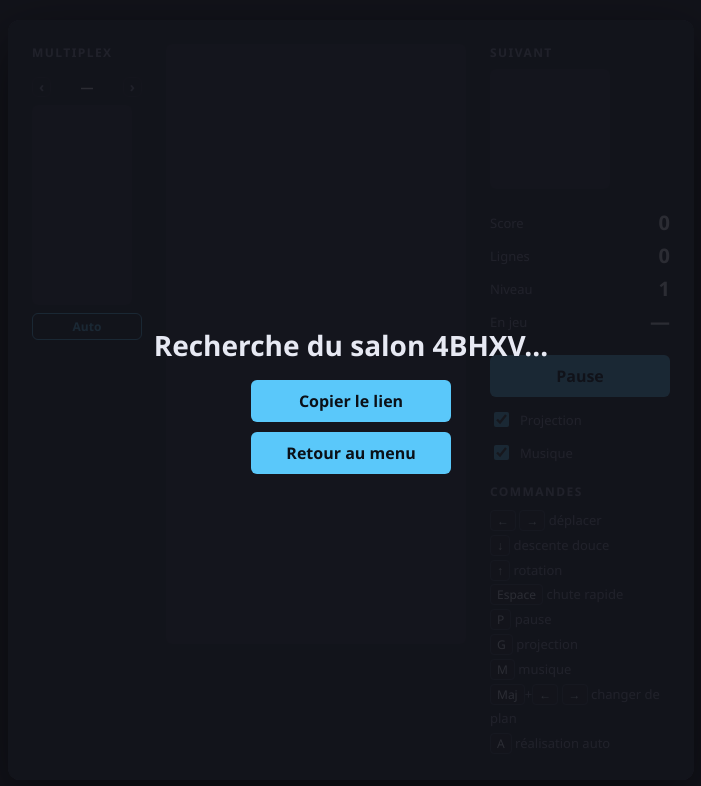
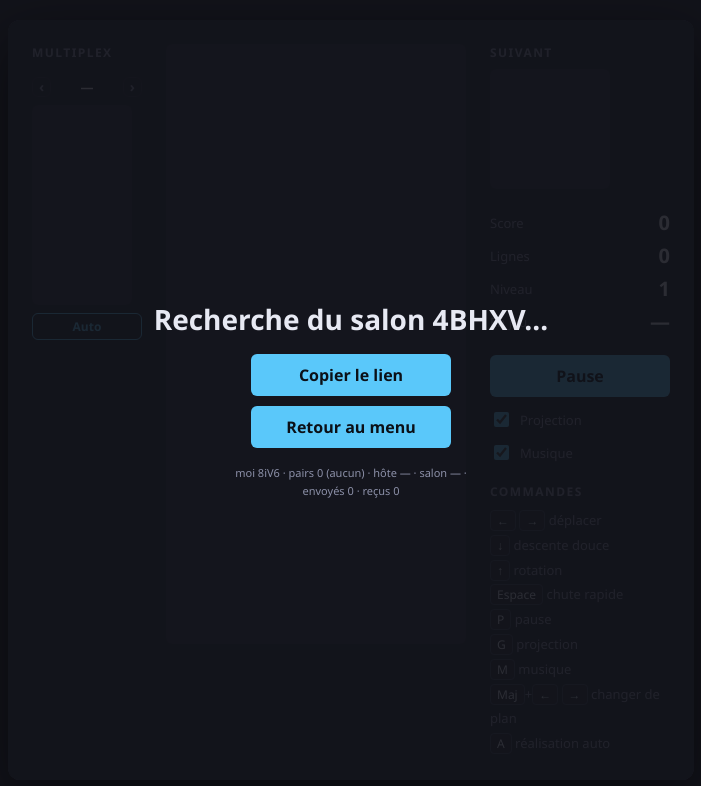
Before and after one commit to labilbe/tetris, a website with bundled scripts: page index.html in a window 1280 px wide. Both pictures are taken after a click on the button "Multijoueur". Shown: the whole page, without its empty margins (289-990 px from the left). Built offline with nearby package versions, Linux system fonts and the light colour scheme; no server answers; files whose address does not match are found by name.

Commit message:
Ne laisse plus un envoi rate bloquer celui qui emet
Regression introduite en retirant le filtre sur la liste des pairs : un
joueur encore seul appelait l'envoi sans personne en face, la
bibliotheque levait sur-le-champ, et l'exception interrompait la suite —
y compris l'affichage local de son propre salon. D'ou un ecran bloque sur
« Recherche du salon », avant meme l'election.

Deux corrections, et la seconde vaut pour elle-meme : l'envoi avale
desormais aussi les erreurs synchrones, et l'arbitre applique son propre
etat AVANT d'emettre. Son salon ne depend plus de la reussite d'un envoi,
ce qui n'aurait jamais du etre le cas.

L'ecran d'attente affiche en outre l'etat interne du transport : qui je
suis, les pairs vus, l'arbitre retenu, la taille du salon, et les comptes
d'emission et de reception. Toutes les pannes de ce reseau sont
silencieuses — un message qui ne part pas, ou qui n'arrive pas — et ces
nombres, lus sur les deux appareils, distinguent d'un coup d'oeil un pair
jamais trouve d'un message perdu en route.

207 tests au vert, le nouveau echouant bien sans le correctif.

Co-Authored-By: Claude Opus 5 (1M context) <noreply@anthropic.com>

```diff
--- a/index.html
+++ b/index.html
@@ -266,6 +266,9 @@
         <button type="button" id="waiting-copier">Copier le lien</button>
         <button type="button" id="waiting-cancel">Retour au menu</button>
       </div>
+      <!-- Etat interne du transport : les pannes de ce reseau sont toutes
+           silencieuses, et ces quelques nombres les rendent lisibles. -->
+      <p class="menu-note" id="waiting-diag"></p>
     </div>
 
     <div id="overlay" class="overlay" hidden>
--- a/src/main.js
+++ b/src/main.js
@@ -51,6 +51,7 @@ const waitingText = document.getElementById('waiting-text');
 const waitingBegin = document.getElementById('waiting-begin');
 const waitingBot = document.getElementById('waiting-bot');
 const waitingCopier = document.getElementById('waiting-copier');
+const waitingDiag = document.getElementById('waiting-diag');
 const salonInput = document.getElementById('salon');
 const remaining = document.getElementById('remaining');
 const pad = document.getElementById('pad');
@@ -222,6 +223,29 @@ function loop(time) {
   requestAnimationFrame(loop);
 }
 
+/** Rafraichissement de la ligne de diagnostic, tant qu'on attend. */
+let diagTimer = null;
+
+/**
+ * Affiche l'etat interne du transport sous l'ecran d'attente.
+ *
+ * Les pannes de ce reseau sont toutes silencieuses : un message qui ne part pas,
+ * ou qui n'arrive pas. « Ca ne marche pas » ne distingue alors pas un pair
+ * jamais trouve d'un depart de partie perdu en route. Ces quelques nombres, lus
+ * sur les deux appareils, tranchent d'un coup d'oeil.
+ */
+function montrerDiagnostic() {
+  const d = transport?.diagnostic?.();
+  if (!d) {
+    waitingDiag.textContent = '';
+    return;
+  }
+
+  const pairs = d.pairs.length ? d.pairs.join(' ') : 'aucun';
+  waitingDiag.textContent = `moi ${d.moi} · pairs ${d.pairs.length} (${pairs}) · `
+    + `hôte ${d.hote} · salon ${d.salon ?? '—'} · envoyés ${d.envoyes} · reçus ${d.recus}`;
+}
+
 /**
  * Le code du salon : le point de rendez-vous des joueurs.
  *
@@ -345,6 +369,8 @@ function pseudoChoisi() {
 }
 
 function showMenu(message = '') {
+  if (diagTimer) { clearInterval(diagTimer); diagTimer = null; }
+  waitingDiag.textContent = "";
   if (transport) {
     transport.close();
     transport = null;
@@ -416,6 +442,10 @@ async function startGame(mode) {
     waitingBot.hidden = true;
     waitingText.textContent = 'Recherche du salon…';
     transport.onStatus(onNetworkStatus);
+    // Le diagnostic vit le temps de l attente : une fois la partie lancee, il
+    // n a plus rien a expliquer.
+    diagTimer = setInterval(montrerDiagnostic, 1000);
+    montrerDiagnostic();
   } else {
     transport = createLocalTransport();
   }
--- a/src/net/peer.js
+++ b/src/net/peer.js
@@ -126,12 +126,19 @@ function canal(room, nom) {
 
   return {
     envoyer(message, destinataire) {
-      // L'envoi est asynchrone et peut echouer si un pair vient de partir :
-      // cela ne doit pas interrompre la partie de celui qui reste.
-      const envoi = destinataire
-        ? action.send(message, { target: destinataire })
-        : action.send(message);
-      Promise.resolve(envoi).catch(() => {});
+      // Emettre peut echouer de deux facons : en levant tout de suite — c'est le
+      // cas quand il n'y a aucun pair en face — ou en rejetant plus tard, si un
+      // pair s'en va en cours de route. Ni l'une ni l'autre ne doit interrompre
+      // celui qui emet : un joueur seul dans son salon a justement personne a
+      // qui parler, et il doit quand meme voir son salon.
+      try {
+        const envoi = destinataire
+          ? action.send(message, { target: destinataire })
+          : action.send(message);
+        Promise.resolve(envoi).catch(() => {});
+      } catch {
+        // Personne en face : ce n'est pas une faute.
+      }
     },
     recevoir(handler) {
       brancher(action, 'onMessage', handler);
@@ -209,6 +216,17 @@ export function createPeerTransport({
   let resoudre = null;
   let rejeter = null;
 
+  /**
+   * Comptes d'emission et de reception, pour le diagnostic.
+   *
+   * Les pannes rencontrees sur ce transport ont toutes la meme forme : un
+   * message qui ne part pas, ou qui n'arrive pas, sans que rien ne le signale.
+   * Compter les deux bouts est le seul moyen de distinguer « je n'ai rien
+   * envoye » de « il n'a rien recu ».
+   */
+  let envoyes = 0;
+  let recus = 0;
+
   function notifyStatus(status) {
     for (const listener of statusListeners) listener(status);
   }
@@ -234,6 +252,8 @@ export function createPeerTransport({
    */
   function versPairs(message, to = TOUS) {
     if (!envoyer) return;
+
+    envoyes += 1;
 
     // Un message nominatif est diffuse a tous, en portant le nom de son
     // destinataire. L'envoi cible de la bibliotheque s'est revele peu sur, et il
@@ -351,9 +371,13 @@ export function createPeerTransport({
   function router(envelopes) {
     for (const { to, message } of envelopes) {
       if (to === TOUS) {
+        // Son propre etat d'abord, le reseau ensuite. L'inverse faisait
+        // dependre l'affichage de son salon de la reussite d'un envoi — et un
+        // joueur encore seul restait bloque sur « Recherche du salon », faute
+        // d'avoir quelqu'un a qui parler.
+        appliquerArbitre(message);
         versPairs(message);
         for (const id of idsBots()) bots.receive(id, message);
-        appliquerArbitre(message);
         continue;
       }
       if (to === moiId) {
@@ -527,6 +551,7 @@ export function createPeerTransport({
           const message = decode(brut);
           if (!message) return;
 
+          recus += 1;
           noterPair(fromId);
 
           // Message nominatif qui ne nous est pas adresse : il passe devant
@@ -665,6 +690,27 @@ export function createPeerTransport({
       return host !== null;
     },
 
+    /**
+     * L'etat interne du transport, en clair.
+     *
+     * Toutes les pannes rencontrees ici avaient la meme forme : un message qui
+     * ne part pas, ou qui n'arrive pas, en silence. Depuis l'exterieur, « ca ne
+     * marche pas » ne distingue pas un pair jamais trouve d'un depart de partie
+     * perdu en route. Ces quelques nombres, affiches dans l'ecran d'attente,
+     * suffisent a trancher d'un coup d'oeil.
+     */
+    diagnostic() {
+      const court = (id) => (id ? String(id).slice(0, 4) : '—');
+      return {
+        moi: court(moiId),
+        pairs: [...pairs].map(court),
+        hote: hoteId === moiId ? `${court(hoteId)} (moi)` : court(hoteId),
+        salon: host?.room()?.players.length ?? null,
+        envoyes,
+        recus,
+      };
+    },
+
     close() {
       ferme = true;
       arreterMinuteurSeul();
```
Also changed, not shown: test/peer.test.js (+20 -1 lines).
